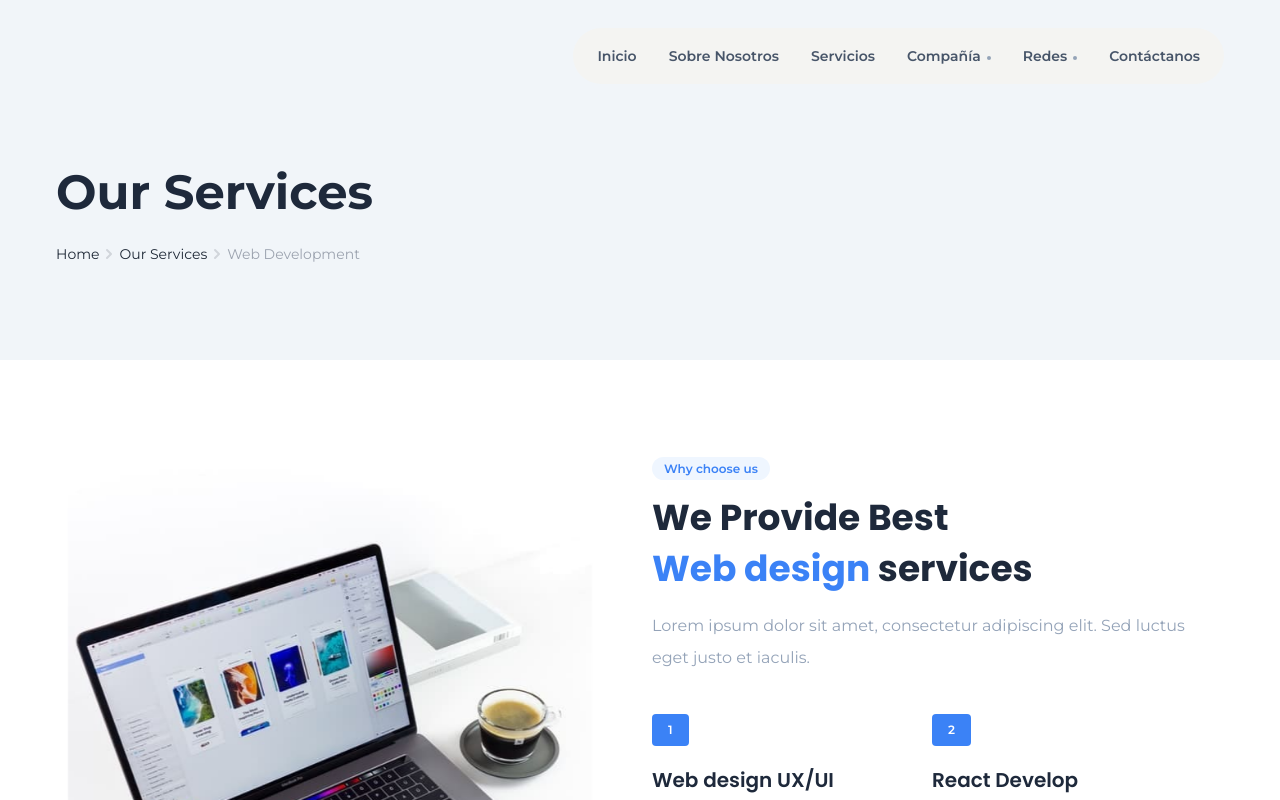
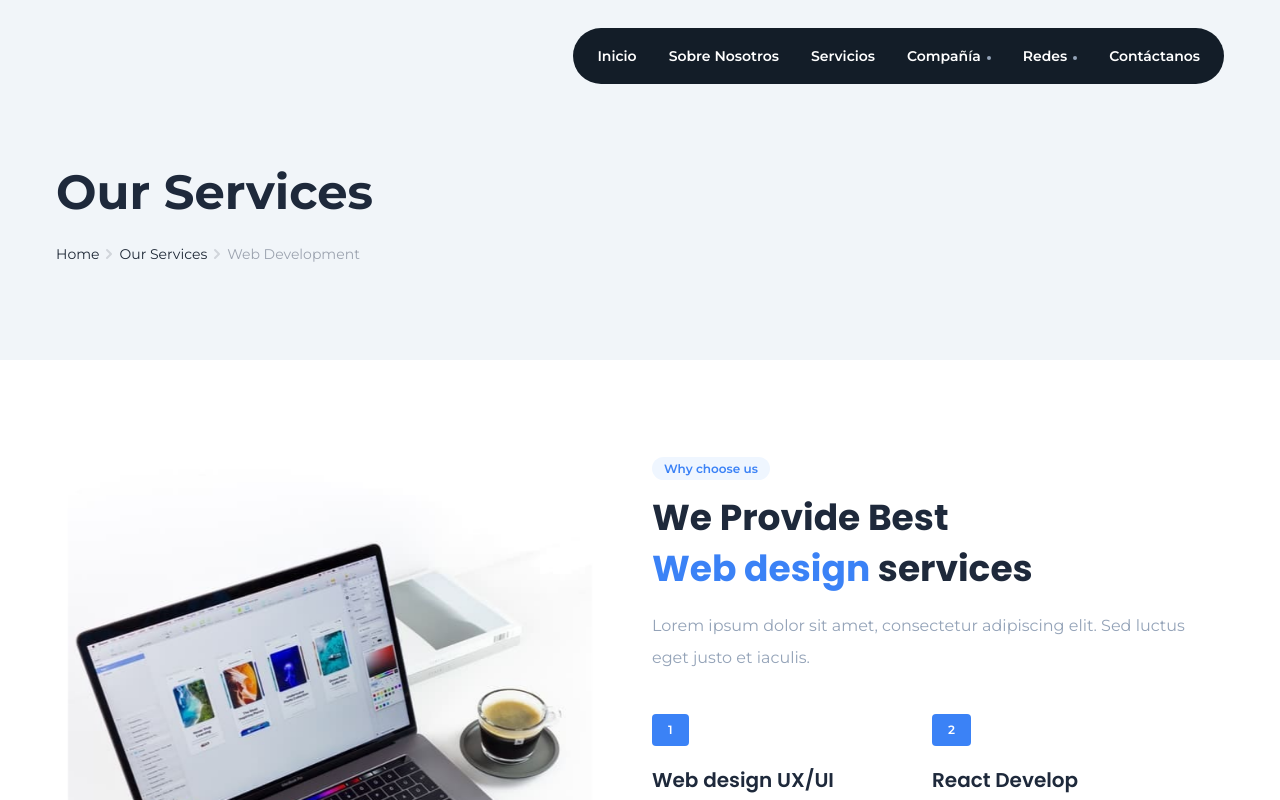
Before and after one commit to guillermoaviles/gpd-main-site, a Next.js app: page /services in a window 1280 px wide. Shown: the top 800 px of the page. Built offline with nearby package versions, Linux system fonts and the light colour scheme.

Commit message:
resize landing page img

```diff
--- a/src/components/layout/Header.jsx
+++ b/src/components/layout/Header.jsx
@@ -169,73 +169,73 @@ const Header = ({handleHidden}) => {
             <header className="bg-transparent sticky-bar mt-4">
                 <div className="container bg-transparent">
                     <nav className="bg-transparent flex justify-end items-center py-3">
-                        <ul className="hidden bg-gray-light rounded-full lg:flex lg:items-center lg:w-auto lg:space-x-8 px-6">
+                        <ul className="hidden bg-gpd-blue rounded-full lg:flex lg:items-center lg:w-auto lg:space-x-8 px-6">
                             <li className="group relative pb-4 pt-4 ">
                                 <Link href="/" legacyBehavior>
-                                    <a className="text-sm font-semibold text-blueGray-600 hover:text-blueGray-500">
+                                    <a className="text-sm font-semibold text-white hover:text-blueGray-500">
                                         Inicio
                                     </a>
                                 </Link>
                             </li>
                             <li className="pt-4 pb-4">
                                 <Link href="/about" legacyBehavior>
-                                    <a className="text-sm font-semibold text-blueGray-600 hover:text-blueGray-500">
+                                    <a className="text-sm font-semibold text-white hover:text-blueGray-500">
                                         Sobre Nosotros
                                     </a>
                                 </Link>
                             </li>
                             <li className="pt-4 pb-4">
                                 <Link href="/services" legacyBehavior>
-                                    <a className="text-sm font-semibold text-blueGray-600 hover:text-blueGray-500">
+                                    <a className="text-sm font-semibold text-white hover:text-blueGray-500">
                                         Servicios
                                     </a>
                                 </Link>
                             </li>
                             <li className="group relative pt-4 pb-4 has-child">
                                 <Link href="#" legacyBehavior>
-                                    <a className="text-sm font-semibold text-blueGray-600 hover:text-blueGray-500">
+                                    <a className="text-sm font-semibold text-white hover:text-blueGray-500">
                                         Compañía
                                     </a>
                                 </Link>
                                 <ul className="drop-down-menu min-w-200">
                                     <li>
                                         <Link href="/portfolio" legacyBehavior>
-                                            <a className="menu-sub-item text-sm text-blueGray-600 hover:text-blueGray-500">
+                                            <a className="menu-sub-item text-sm text-white hover:text-blueGray-500">
                                                 Portfolio
                                             </a>
                                         </Link>
                                     </li>
                                     <li>
                                         <Link href="/team" legacyBehavior>
-                                            <a className="menu-sub-item text-sm text-blueGray-600 hover:text-blueGray-500">
+                                            <a className="menu-sub-item text-sm text-white hover:text-blueGray-500">
                                                 Team
                                             </a>
                                         </Link>
                                     </li>
                                     <li>
                                         <Link href="/testimonials" legacyBehavior>
-                                            <a className="menu-sub-item text-sm text-blueGray-600 hover:text-blueGray-500">
+                                            <a className="menu-sub-item text-sm text-white hover:text-blueGray-500">
                                                 Testimonials
                                             </a>
                                         </Link>
                                     </li>
                                     <li>
                                         <Link href="/pricing" legacyBehavior>
-                                            <a className="menu-sub-item text-sm text-blueGray-600 hover:text-blueGray-500">
+                                            <a className="menu-sub-item text-sm text-white hover:text-blueGray-500">
                                                 Pricing
                                             </a>
                                         </Link>
                                     </li>
                                     <li>
                                         <Link href="/faqs" legacyBehavior>
-                                            <a className="menu-sub-item text-sm text-blueGray-600 hover:text-blueGray-500">
+                                            <a className="menu-sub-item text-sm text-white hover:text-blueGray-500">
                                                 Faqs
                                             </a>
                                         </Link>
                                     </li>
                                     <li>
                                         <Link href="/404" legacyBehavior>
-                                            <a className="menu-sub-item text-sm text-blueGray-600 hover:text-blueGray-500">
+                                            <a className="menu-sub-item text-sm text-white hover:text-blueGray-500">
                                                 404
                                             </a>
                                         </Link>
@@ -244,7 +244,7 @@ const Header = ({handleHidden}) => {
                             </li>
                             <li className="group relative pt-4 pb-4 has-child">
                                 <Link href="#" legacyBehavior>
-                                    <a className="text-sm font-semibold text-blueGray-600 hover:text-blueGray-500">
+                                    <a className="text-sm font-semibold text-white hover:text-blueGray-500">
                                         Redes
                                     </a>
                                 </Link>
@@ -281,7 +281,7 @@ const Header = ({handleHidden}) => {
                             </li>
                             <li className="pt-4 pb-4">
                                 <Link href="/contact" legacyBehavior>
-                                    <a className="text-sm font-semibold text-blueGray-600 hover:text-blueGray-500">
+                                    <a className="text-sm font-semibold text-white hover:text-blueGray-500">
                                         Contáctanos
                                     </a>
                                 </Link>
--- a/src/pages/index.js
+++ b/src/pages/index.js
@@ -75,9 +75,6 @@ function Home() {
 
                 <section className="bg-gray-light overflow-x-hidden" id="key-features">
                     <div className="flex flex-wrap lg:flex-nowrap">
-                        {/* <div className="wow animate__animated animate__fadeIn" data-wow-delay=".5s">
-                            <img className="object-fill wow animate__animated animate__fadeIn" src="/assets/imgs/placeholders/gpd-hero-2.png" alt="Monst" />
-                        </div> */}
                         <div className="w-6/12 my-auto mx-auto">
                             <div className="w-8/12 m-auto text-center">
                                 <h2 className="mb-4 text-3xl lg:text-4xl font-bold font-heading wow animate__animated animate__fadeIn">
@@ -92,8 +89,11 @@ function Home() {
                             </div>
 
                         </div>
-                        <div className="w-6/12 wow animate__animated animate__fadeIn pr-20 rounded-3xl" data-wow-delay=".5s">
-                            <img className="wow animate__animated animate__fadeIn" src="/assets/imgs/placeholders/guillotina.png" alt="Monst" />
+                        <div className="w-6/12 wow animate__animated animate__fadeIn rounded-3xl" data-wow-delay=".5s">
+                            <div className="pl-10">
+                               <img className="wow animate__animated animate__fadeIn object-cover h-96 w-96" src="/assets/imgs/placeholders/guillotina.png" alt="Monst" />
+                            </div>
+
                         </div>
                     </div>
                 </section>
```
